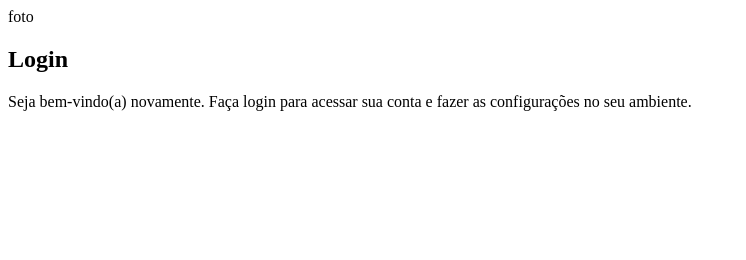
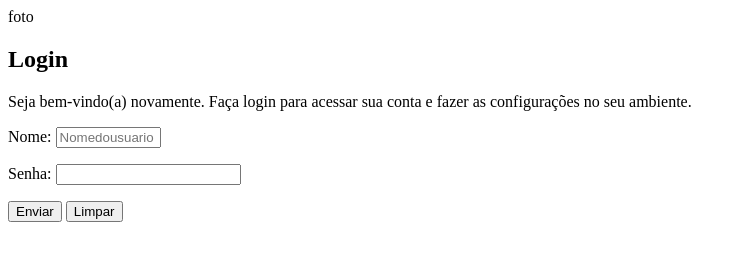
Before and after one commit to abelisaacnogueirapinto/projto-login, a plain HTML site: page index.html in a window 1280 px wide. Shown: the whole page, without its empty margins (0-746 px from the left). Drawn offline with Linux system fonts and the light colour scheme.

Commit message:
Update index.html

```diff
--- a/index.html
+++ b/index.html
@@ -17,6 +17,18 @@
                 <h1>Login</h1>
                 <p>Seja bem-vindo(a) novamente. Faça login para acessar sua conta e fazer as configurações no seu ambiente.</p>
                 <form action="login.pnp" method="post">
+                    <p>
+                        <label for="inome">Nome: </label>
+                        <input type="text" name="usu" id="iname" required minlength="5" maxlength="30" size="10" placeholder="Nomedousuario" autocomplete="off">
+                    </p>
+                    <p>
+                        <label for="isenha">Senha:</label>
+                        <input type="password" name="iname" required minlength="6" maxlength="12">
+                    </p>
+                    <p>
+                        <input type="submit" value="Enviar">
+                        <input type="reset" value="Limpar">
+                    </p>
 
                 </form>
             </div>
```
